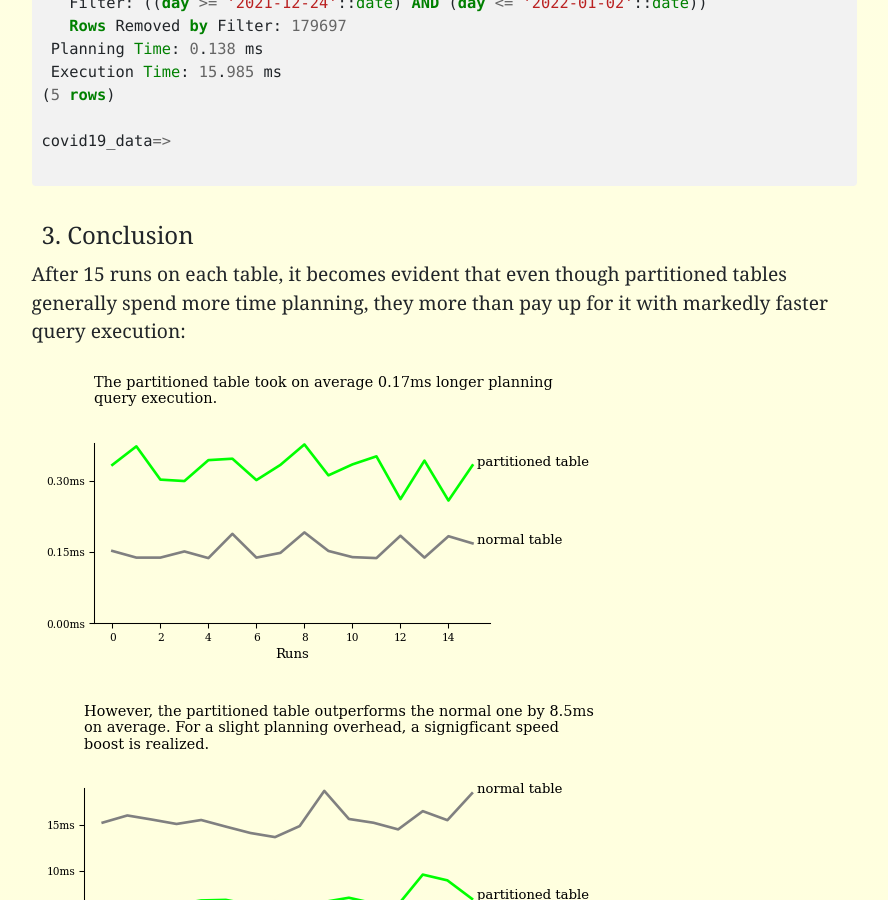
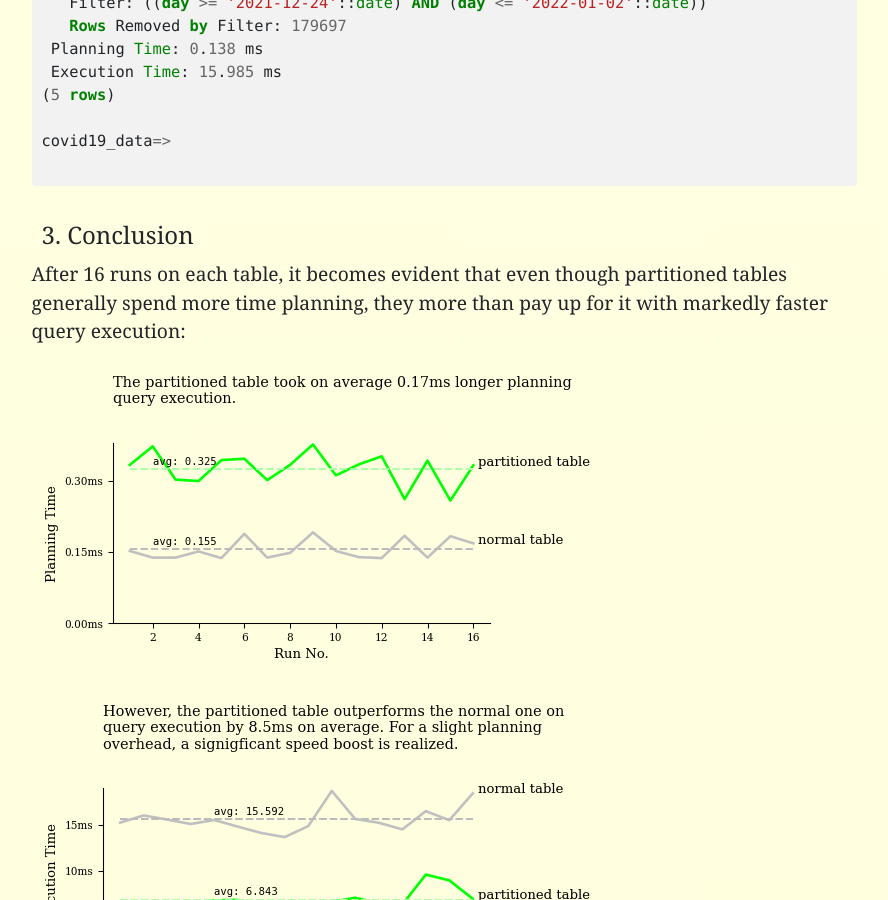
Before and after one commit to Tim-Abwao/tim-abwao.github.io, a Jekyll site: the page built from _posts/2022-07-23-Table-Partitioning-In-PostgreSQL.md, in a window 1280 px wide and 900 px high, scrolled down 4802 px. Shown: the whole window, without its empty margins (58-946 px from the left). Built offline with Jekyll 4.4.1, drawn with Linux system fonts in a browser that asks for light colours.

Commit message:
Update sql-table-partitioning article
 Add y-labels and average value to lineplots.
 Also, update their titles and color.

```diff
--- a/_posts/2022-07-23-Table-Partitioning-In-PostgreSQL.md
+++ b/_posts/2022-07-23-Table-Partitioning-In-PostgreSQL.md
@@ -189,7 +189,7 @@
 
 ### 3. Conclusion
 
-After 15 runs on each table, it becomes evident that even though partitioned tables generally spend more time planning, they more than pay up for it with markedly faster query execution:
+After 16 runs on each table, it becomes evident that even though partitioned tables generally spend more time planning, they more than pay up for it with markedly faster query execution:
 
 ![query planning lineplot](/assets/images/articles/sql-table-partitioning/planning.png)
 
```
Also changed, not shown: assets/images/articles/sql-table-partitioning/executing.png, assets/images/articles/sql-table-partitioning/planning.png.
